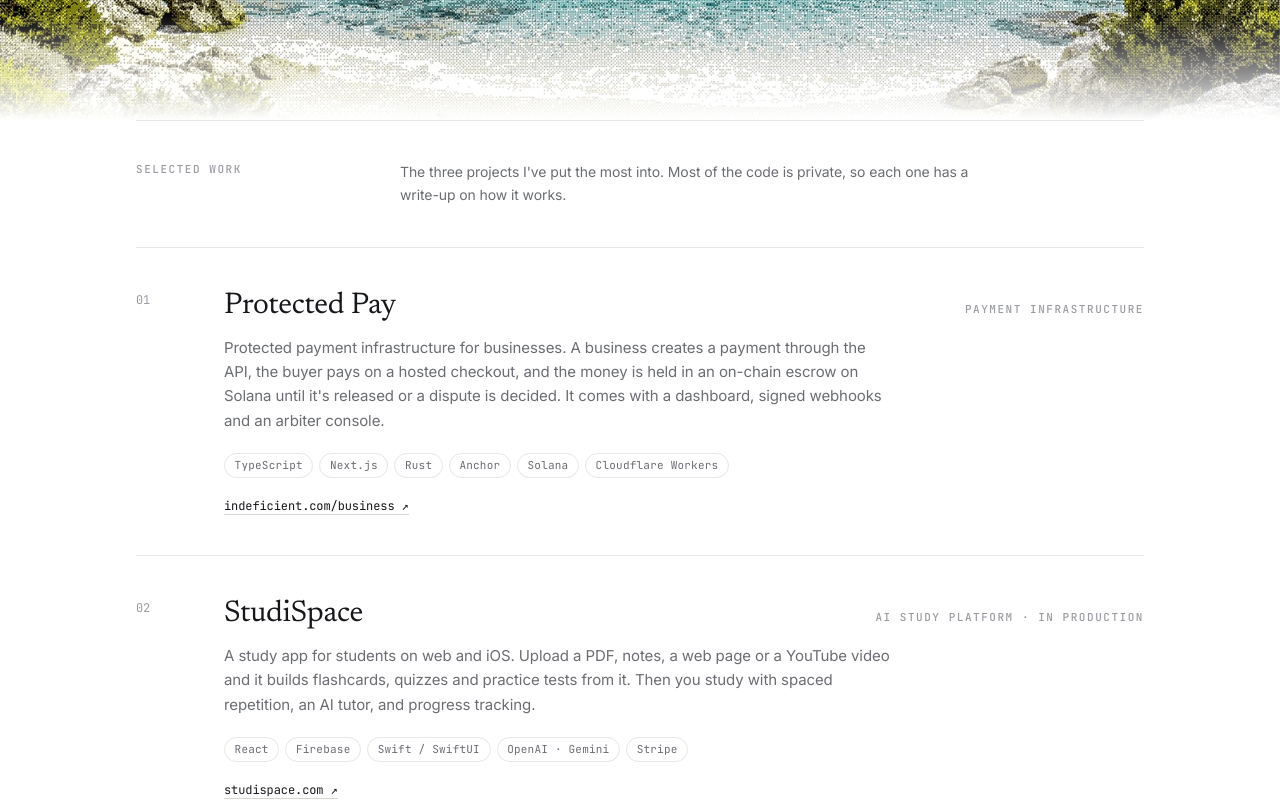
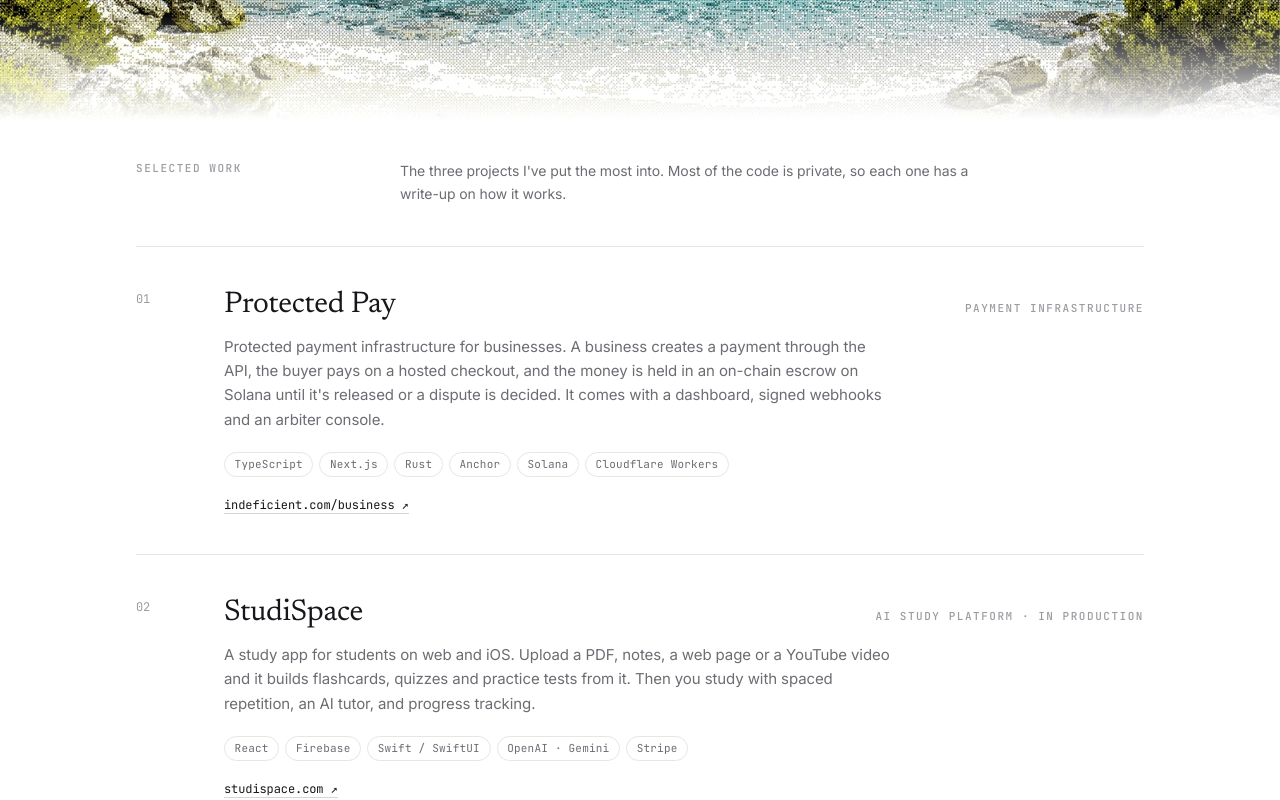
Before and after one commit to imcxrlos/personal, a Next.js app: page / in a window 1280 px wide. Shown: the part 680-1480 px from the top of the page. Built offline with nearby package versions, Linux system fonts and the light colour scheme.

Commit message:
Drop the divider above Selected work on the homepage
The hairline border sat right under the hero image and clipped against
it. Removed it from the Selected work section only; the other sections
and the per-project dividers keep theirs.

```diff
--- a/app/page.tsx
+++ b/app/page.tsx
@@ -86,7 +86,7 @@
 
       {/* Featured projects */}
       <section className="wrap pb-8" id="work">
-        <div className="hairline pt-10">
+        <div className="pt-10">
           <div className="rowgrid mb-10">
             <p className="eyebrow">Selected work</p>
             <p className="max-w-xl text-sm leading-relaxed text-[var(--color-muted)]">
```
